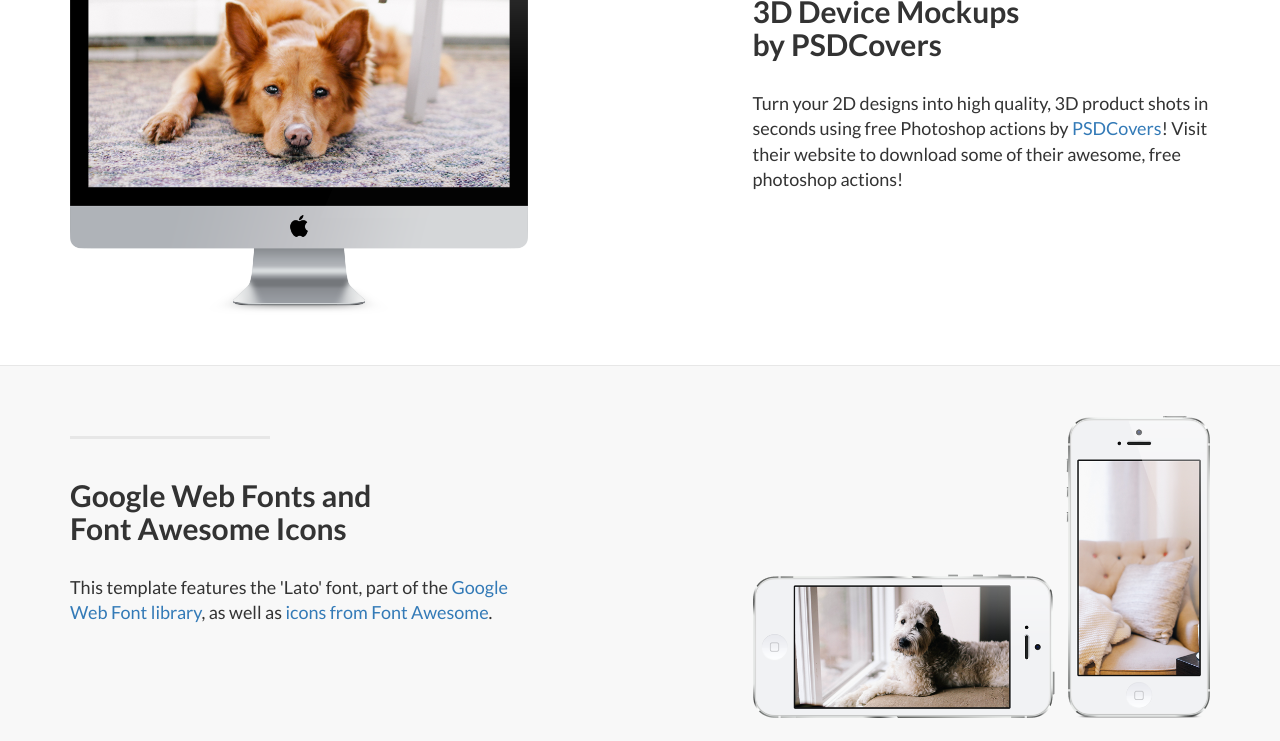
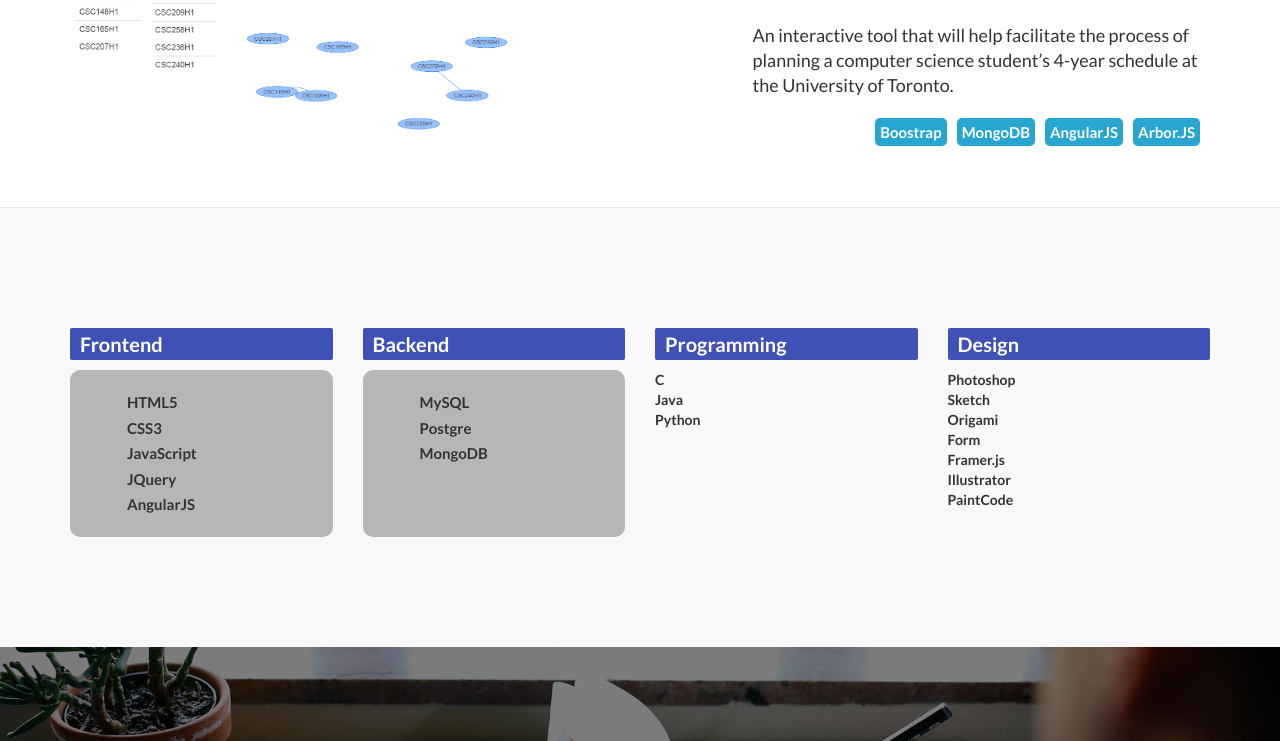
Before and after one commit to leungc70/leungc70.github.io, a plain HTML site: page index.html in a window 1280 px wide. Shown: the part 1350-2091 px from the top of the page. Drawn offline with Linux system fonts and the light colour scheme.

Commit message:
add pics

```diff
--- a/css/landing-page.css
+++ b/css/landing-page.css
@@ -168,3 +168,53 @@ footer {
 p.copyright {
     margin: 15px 0 0;
 }
+
+.job-skills {
+    margin-left: -40px;
+    margin-top: 20px;
+}
+
+.job-skill{
+    float: right;
+    margin-right: 10px;
+    border-radius: 5px;
+    background-color: #26A6D1;
+    color : white;
+    font-size: 15px;
+    line-height: 18px;
+    padding: 5px 5px 5px 5px;
+}
+
+
+.skill-header {
+	font-size: 20px;
+	color: white;
+	background: #3f51b5;
+	padding: 5px 10px 5px 10px;
+	border-radius: 2px;
+
+}
+
+
+.skills-row {
+	padding-bottom: 50px;
+	padding-top: 50px;
+}
+
+.skills {
+
+    list-style-type: none;
+
+}
+.box{
+    list-style-type: none;
+    background: #b6b6b6;
+    padding: 20px 20px 20px 20px;
+    border-radius: 10px;
+}
+
+.box li{
+    font-size: 15px;
+    margin-left: 35px;
+    padding: 2px 2px 2px 2px;
+}
--- a/index.html
+++ b/index.html
@@ -43,7 +43,7 @@
                     <span class="icon-bar"></span>
                     <span class="icon-bar"></span>
                 </button>
-                <a class="navbar-brand topnav" href="#">Start Bootstrap</a>
+                <a class="navbar-brand topnav" href="#">Home</a>
             </div>
             <!-- Collect the nav links, forms, and other content for toggling -->
             <div class="collapse navbar-collapse" id="bs-example-navbar-collapse-1">
@@ -52,7 +52,7 @@
                         <a href="#about">About</a>
                     </li>
                     <li>
-                        <a href="#services">Services</a>
+                        <a href="#project">Projects</a>
                     </li>
                     <li>
                         <a href="#contact">Contact</a>
@@ -81,7 +81,10 @@
                                 <a href="https://github.com/leungc70" class="btn btn-default btn-lg"><i class="fa fa-github fa-fw"></i> <span class="network-name">Github</span></a>
                             </li>
                             <li>
-                                <a href="#" class="btn btn-default btn-lg"><i class="fa fa-linkedin fa-fw"></i> <span class="network-name">Linkedin</span></a>
+                                <a href="https://ca.linkedin.com/in/ryancyleung" class="btn btn-default btn-lg"><i class="fa fa-linkedin fa-fw"></i> <span class="network-name">Linkedin</span></a>
+                            </li>
+                            <li>
+                                <a href="#" class="btn btn-default btn-lg"><i class="fa fa-book fa-fw"></i> <span class="network-name">Reusme</span></a>
                             </li>
                         </ul>
                     </div>
@@ -96,7 +99,7 @@
 
     <!-- Page Content -->
 
-	<a  name="services"></a>
+	<a  name="project"></a>
     <div class="content-section-a">
 
         <div class="container">
@@ -104,11 +107,18 @@
                 <div class="col-lg-5 col-sm-6">
                     <hr class="section-heading-spacer">
                     <div class="clearfix"></div>
-                    <h2 class="section-heading">Death to the Stock Photo:<br>Special Thanks</h2>
-                    <p class="lead">A special thanks to <a target="_blank" href="http://join.deathtothestockphoto.com/">Death to the Stock Photo</a> for providing the photographs that you see in this template. Visit their website to become a member.</p>
+                    <h2 class="section-heading">Event Hosting Website</h2>
+                    <p class="lead"><a target="_blank" href="http://e-vents.herokuapp.com/#/">E-vents</a> (E-sports Events) is a social networking site geared towards connecting gaming
+                                    enthusiasts to community gaming events.You can host and register for a wide variety of event.</p>
+                    <ul class="job-skills ">
+                        <li class="job-skill">AngularJS</li>
+                        <li class="job-skill">PassportJS</li>
+                        <li class="job-skill">MongoDB</li>
+                        <li class="job-skill">CSS3</li>
+                    </ul>
                 </div>
                 <div class="col-lg-5 col-lg-offset-2 col-sm-6">
-                    <img class="img-responsive" src="img/ipad.png" alt="">
+                    <img class="img-responsive" src="img/e-vents.png" alt="">
                 </div>
             </div>
 
@@ -126,11 +136,21 @@
                 <div class="col-lg-5 col-lg-offset-1 col-sm-push-6  col-sm-6">
                     <hr class="section-heading-spacer">
                     <div class="clearfix"></div>
-                    <h2 class="section-heading">3D Device Mockups<br>by PSDCovers</h2>
-                    <p class="lead">Turn your 2D designs into high quality, 3D product shots in seconds using free Photoshop actions by <a target="_blank" href="http://www.psdcovers.com/">PSDCovers</a>! Visit their website to download some of their awesome, free photoshop actions!</p>
+                    <h2 class="section-heading">ProjectCS</h2>
+                    <p class="lead">
+                        An interactive tool that will help facilitate the process of planning a
+                        computer science student’s 4-year schedule at the University of Toronto.<br>
+
+                    </p>
+                    <ul class="job-skills ">
+                        <li class="job-skill">Arbor.JS</li>
+                        <li class="job-skill">AngularJS</li>
+                        <li class="job-skill">MongoDB</li>
+                        <li class="job-skill">Boostrap</li>
+                    </ul>
                 </div>
                 <div class="col-lg-5 col-sm-pull-6  col-sm-6">
-                    <img class="img-responsive" src="img/dog.png" alt="">
+                    <img class="img-responsive" src="img/projectCS.png" alt="">
                 </div>
             </div>
 
@@ -144,17 +164,50 @@
 
         <div class="container">
 
-            <div class="row">
-                <div class="col-lg-5 col-sm-6">
-                    <hr class="section-heading-spacer">
-                    <div class="clearfix"></div>
-                    <h2 class="section-heading">Google Web Fonts and<br>Font Awesome Icons</h2>
-                    <p class="lead">This template features the 'Lato' font, part of the <a target="_blank" href="http://www.google.com/fonts">Google Web Font library</a>, as well as <a target="_blank" href="http://fontawesome.io">icons from Font Awesome</a>.</p>
-                </div>
-                <div class="col-lg-5 col-lg-offset-2 col-sm-6">
-                    <img class="img-responsive" src="img/phones.png" alt="">
-                </div>
-            </div>
+            <div class="row skills-row">
+        			<div class="col-sm-3 test">
+        				<h3 class="skill-header">Frontend</h3>
+        					<ul class="box">
+        						<li >HTML5</li>
+        						<li >CSS3</li>
+        						<li >JavaScript</li>
+        						<li >JQuery</li>
+        						<li >AngularJS</li>
+        					</ul>
+        			</div>
+        			<div class="col-sm-3">
+        				<h3 class="skill-header">Backend</h3>
+        					<ul class="box">
+        						<li >MySQL</li>
+        						<li >Postgre</li>
+        						<li >MongoDB</li>
+                                <li><br></li>
+                                <li><br></li>
+        					</ul>
+        			</div>
+        			<div class="col-sm-3">
+        				<h3 class="skill-header">Programming</h3>
+        					<ul class="list-unstyled">
+        						<li >C</li>
+        						<li >Java</li>
+        						<li >Python</li>
+                                <li><br></li>
+                                <li><br></li>
+        					</ul>
+        			</div>
+        			<div class="col-sm-3">
+        				<h3 class="skill-header">Design</h3>
+        					<ul class="list-unstyled">
+        						<li>Photoshop</li>
+        						<li >Sketch</li>
+        						<li >Origami</li>
+        						<li >Form</li>
+        						<li >Framer.js</li>
+        						<li >Illustrator</li>
+        						<li >PaintCode</li>
+        					</ul>
+        			</div>
+        		</div>
 
         </div>
         <!-- /.container -->
@@ -169,18 +222,18 @@
 
             <div class="row">
                 <div class="col-lg-6">
-                    <h2>Connect to Start Bootstrap:</h2>
+                    <h2>Connect to Ryan:</h2>
                 </div>
                 <div class="col-lg-6">
                     <ul class="list-inline banner-social-buttons">
                         <li>
-                            <a href="https://twitter.com/SBootstrap" class="btn btn-default btn-lg"><i class="fa fa-twitter fa-fw"></i> <span class="network-name">Twitter</span></a>
+                            <a href="mailto:ryancy.leung@mail.utoronto.ca" class="btn btn-default btn-lg"><i class="fa fa-envelope fa-fw"></i> <span class="network-name">Email</span></a>
                         </li>
                         <li>
-                            <a href="https://github.com/IronSummitMedia/startbootstrap" class="btn btn-default btn-lg"><i class="fa fa-github fa-fw"></i> <span class="network-name">Github</span></a>
+                            <a href="https://github.com/leungc70" class="btn btn-default btn-lg"><i class="fa fa-github fa-fw"></i> <span class="network-name">Github</span></a>
                         </li>
                         <li>
-                            <a href="#" class="btn btn-default btn-lg"><i class="fa fa-linkedin fa-fw"></i> <span class="network-name">Linkedin</span></a>
+                            <a href="https://ca.linkedin.com/in/ryancyleung" class="btn btn-default btn-lg"><i class="fa fa-linkedin fa-fw"></i> <span class="network-name">Linkedin</span></a>
                         </li>
                     </ul>
                 </div>
@@ -207,14 +260,14 @@
                         </li>
                         <li class="footer-menu-divider">&sdot;</li>
                         <li>
-                            <a href="#services">Services</a>
+                            <a href="#project">Projects</a>
                         </li>
                         <li class="footer-menu-divider">&sdot;</li>
                         <li>
                             <a href="#contact">Contact</a>
                         </li>
                     </ul>
-                    <p class="copyright text-muted small">Copyright &copy; Your Company 2014. All Rights Reserved</p>
+                    <p class="copyright text-muted small">Copyright &copy; Ryan Leung 2016. All Rights Reserved</p>
                 </div>
             </div>
         </div>
```
Also changed, not shown: img/e-vents.png (added), img/projectCS.png (added).
